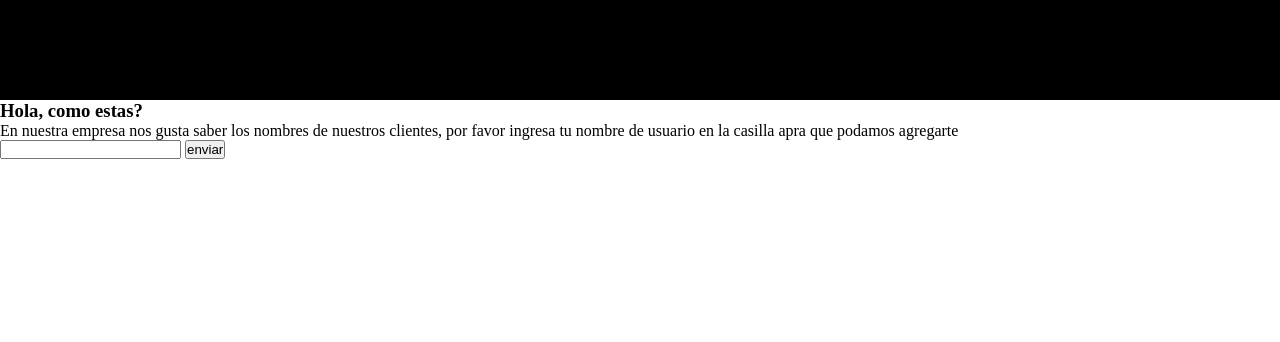
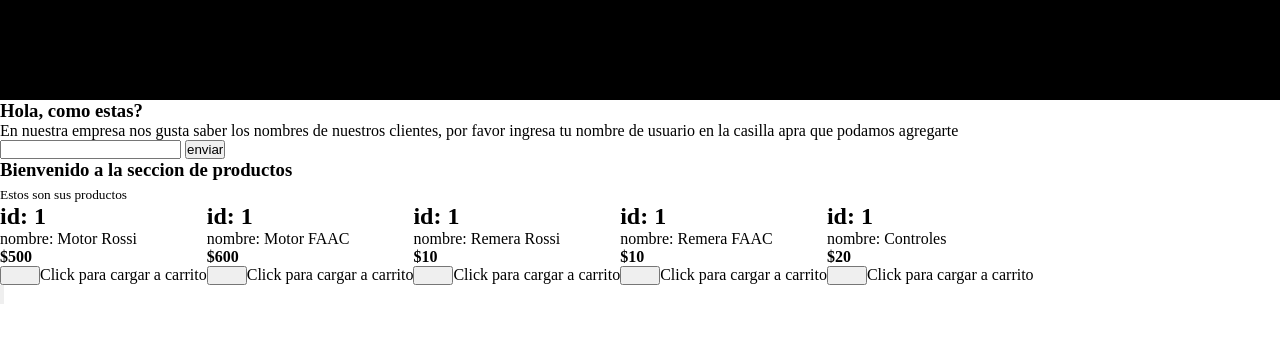
Before and after one commit to EzequielBengoechea224/PreEntrega3Bengoechea-JS, a website: page index.html in a window 1280 px wide. Drawn offline with Linux system fonts and the light colour scheme.

Commit message:
Agregado de seccion productos con cada item, y un add event listener funcional al clickear el primer producto

```diff
--- a/index.html
+++ b/index.html
@@ -11,5 +11,6 @@
     <section id="entrada"></section>
     <section id="productos"></section>
     <script src="main.js"></script>
+    <input type="button">
 </body>
 </html>
--- a/main.js
+++ b/main.js
@@ -12,7 +12,7 @@ class Productos {
 //creacion de variables
 let usuario;
 let usuarioStorage = localStorage.getItem("Usuario");
-
+let productosStorage
 
 //Creacion de vectores
 const productos = JSON.parse(localStorage.getItem("ProductosVec")) || [];
@@ -45,6 +45,10 @@ const guardarStorage = (clave, valor) =>{
 
 //Llamada a la funcion para cargar el vec de productos
 cargarArrayProds();
+
+if(!productosStorage){
+    guardarStorage("Productos",JSON.stringify(productos))
+}
 
 if(!productos){
     guardarStorage("ProductosVec", JSON.stringify(productos));
@@ -84,6 +88,46 @@ if(usuarioStorage){
 }
 
 //Seccion de Productos.
+const productosHTML = document.getElementById("productos")
 if(productos.length != 0){
-    let productosHTML = document
+    let divProds = document.createElement("div");
+    divProds.innerHTML = `
+    <h3>Bienvenido a la seccion de productos</h3>
+    <sub>Estos son sus productos</sub>
+    `;
+    productosHTML.appendChild(divProds);
+    let sectionProducts = document.createElement("section");
+    productosHTML.appendChild(sectionProducts)
+    sectionProducts.className = "flex";
+    let i = 0;
+    productos.forEach((item) =>{
+        i += 1;
+        let divProds2 = document.createElement("div");
+        divProds2.innerHTML = `
+        <h2>id: ${item.id_producto}</h2>
+        <p>nombre: ${item.nombre_producto}</p>
+        <b>$${item.precio_producto}</b>
+        <p></p>
+        <input type="button" class="ancho-carrito" id="button${i}">Click para cargar a carrito
+        `;
+        sectionProducts.appendChild(divProds2)
+
+    });
+
+    //seccion de addEventListener Para ver cual es el button que apretan
+    button1.addEventListener("click", () =>{
+        const vecProdStorage = localStorage.getItem("Productos");
+        console.log(JSON.parse(vecProdStorage));
+    });
+
+}else{
+    let divProds = document.createElement("div");
+    divProds.innerHTML = `
+    <h3>Todavia no hay ningun producto cargado</h3>
+    `;
+    productosHTML.appendChild(divProds);
 }
+
+
+
+//Seccion de carrito
--- a/scss/styles.scss
+++ b/scss/styles.scss
@@ -7,3 +7,12 @@ header{
     height: 100px;
     background-color: black;
 }
+
+
+.flex{
+    display: flex;
+}
+
+.ancho-carrito{
+    width: 40px;
+}
```
Also changed, not shown: css/styles.css, 1 other file.
